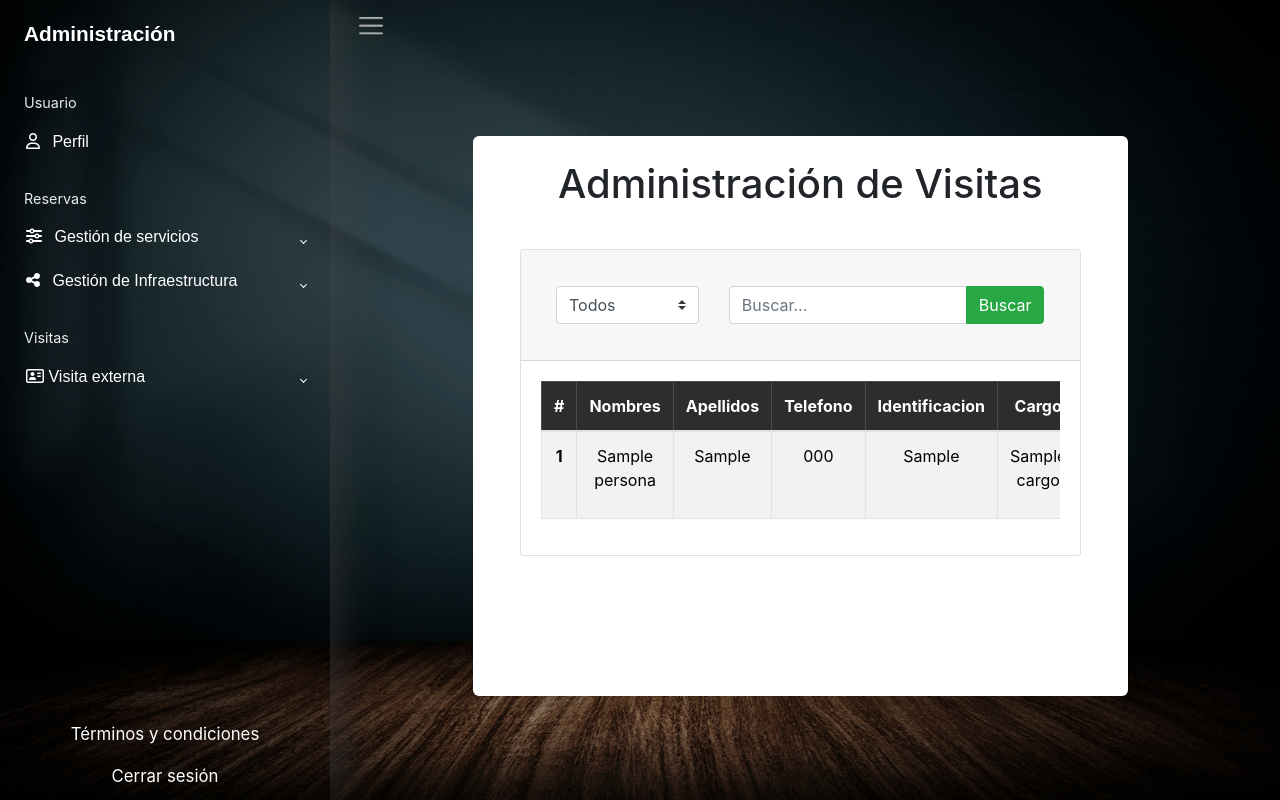
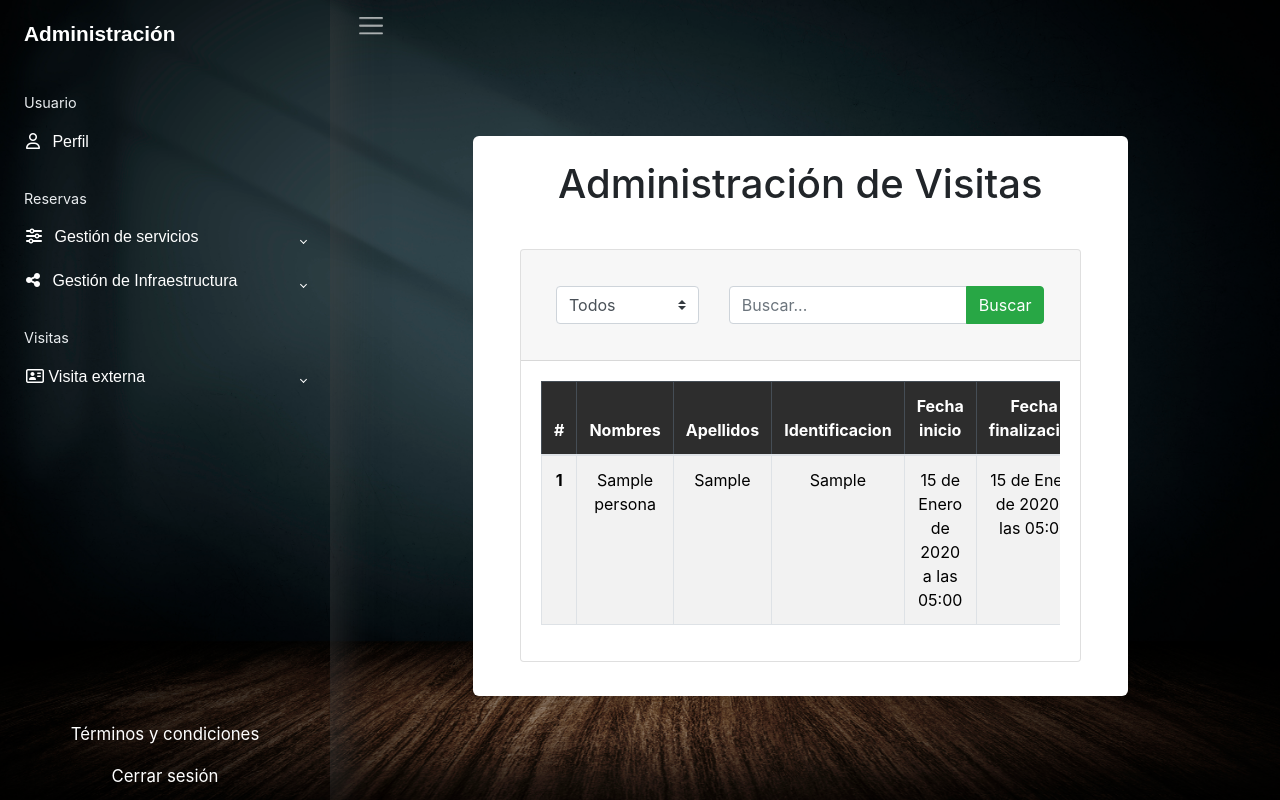
Before and after one commit to Sebastian09io/visitas, a Django app: page /buscar_visita/ in a window 1280 px wide. Run offline with Django 5.2, Linux system fonts and the light colour scheme; tables that the repository leaves empty hold one stand-in row (values such as "Sample post"); some libraries are stand-ins or nearby versions.

Commit message:
datos usuario asist

```diff
--- a/apps/funcionarios/admin.py
+++ b/apps/funcionarios/admin.py
@@ -3,7 +3,7 @@ from .models import TipoDocumento, Cargo, Dependencia, Persona,Genero,Area,Linea
 
 @admin.register(Visita)
 class VisitaAdmin(admin.ModelAdmin):
-    list_display = ('fecha_inicio','fecha_finalizacion','discapacidad','procedencia','grabacion')
+    list_display = ('id_persona','fecha_inicio','fecha_finalizacion','discapacidad','procedencia','grabacion')
 
 @admin.register(VisitaAsistente)
 class VisitaAsistenteAdmin(admin.ModelAdmin):
--- a/apps/visitas/views.py
+++ b/apps/visitas/views.py
@@ -85,28 +85,25 @@ def descargar_excel(request):
     return response
 
 
+
+
 def administrador_visitas(request):
     user = request.user
     try:
         persona = Persona.objects.get(id=user.id)
-        visitas = Visita.objects.filter(persona=persona)  # Obtener visitas relacionadas con la persona
     except Persona.DoesNotExist:
         persona = Persona(user=user)
-        visitas = Visita.objects.none()
 
-    if request.method == 'POST':
-        pass
+    # Obtener todas las visitas y la persona asociada
+    visitas = Visita.objects.prefetch_related('visita_asistente').select_related('id_persona').all().order_by('id')
 
-    personas = Persona.objects.all().order_by('id')  # Ordenar los resultados por 'id'
-    paginator = Paginator(personas, 6)  # Número de usuarios por página
+    # Paginación de las visitas
+    paginator = Paginator(visitas, 5)  # Número de visitas por página
     page_number = request.GET.get('page')
     resultados = paginator.get_page(page_number)
 
     persona_form = PersonaForm(instance=persona)
-    visita_form = VisitaFormulario(instance=visitas.first() if visitas.exists() else None)
-
-    visitas_asistentes = VisitaAsistente.objects.filter(visita__in=visitas)
-
+    visita_form = VisitaFormulario()
 
     context = {
         'persona': persona,
@@ -114,9 +111,11 @@ def administrador_visitas(request):
         'resultados': resultados,
         'persona_form': persona_form,
         'visita_form': visita_form,
-        'visitas_asistentes': visitas_asistentes,
     }
     return render(request, 'administracion/admin_visita.html', context)
+
+
+
 
 
 
@@ -128,30 +127,39 @@ def buscar_visita(request):
     query = request.GET.get('buscar', '')
     estado = request.GET.get('estado', 'todos')
 
-    # Inicializar resultados como una lista vacía
-    resultados = Persona.objects.all()
+    # Inicializar resultados como una lista de todas las visitas
+    resultados = Visita.objects.all()
 
     if query:
-        # Filtrar resultados por coincidencias en varios campos de texto
-        resultados = Persona.objects.filter(
+        # Filtrar resultados por coincidencias en varios campos de texto de Persona
+        personas = Persona.objects.filter(
             Q(identificacion__icontains=query) |
             Q(nombres__icontains=query) |
             Q(apellidos__icontains=query)
         )
+        # Filtrar visitas basadas en las personas encontradas
+        resultados = resultados.filter(id_persona__in=personas)
+
+
 
     # Aplicar filtro de estado de la visita
     if estado == 'habilitados':
-        resultados = resultados.filter(id_visita__estado=True)
+        resultados = resultados.filter(estado=True)
     elif estado == 'inhabilitados':
-        resultados = resultados.filter(id_visita__estado=False)
+        resultados = resultados.filter(estado=False)
 
     # Ordenar los resultados antes de paginar
     resultados = resultados.order_by('id')
+
     # Paginador
-    paginator = Paginator(resultados, 6)  # Número de usuarios por página
+    paginator = Paginator(resultados, 5)  # Número de visitas por página
     page_number = request.GET.get('page')
     resultados = paginator.get_page(page_number)
 
-    context = {'resultados': resultados, 'query': query, 'estado': estado}
+    context = {
+        'resultados': resultados,
+        'query': query,
+        'estado': estado,
+    }
 
     return render(request, 'administracion/admin_visita.html', context)
--- a/template/administracion/admin_visita.html
+++ b/template/administracion/admin_visita.html
@@ -28,6 +28,7 @@
                                     <div class="input-group">
                                         <input type="text" class="form-control" placeholder="Buscar..." name="buscar" value="{{ query }}">
                                         <div class="input-group-append">
+
                                             <button type="submit" class="btn btn-success">Buscar</button>
                                         </div>
                                     </div>
@@ -49,15 +50,13 @@
                                         <th scope="col">#</th>
                                         <th scope="col">Nombres</th>
                                         <th scope="col">Apellidos</th>
-                                        <th scope="col">Telefono</th>
+                                        <th scope="col"  class="d-none">Telefono</th>
                                         <th scope="col">Identificacion</th>
-                                        <th scope="col">Cargo</th>
-                                        <th scope="col">Dependencia</th>
+                                        <th scope="col">Fecha inicio</th>
+                                        <th scope="col">Fecha finalizacion</th>
                                         <th scope="col">Procedencia</th>
                                         <th scope="col" class="d-none">correo</th>
                                         <th scope="col" class="d-none">discapacidad</th>
-                                        <th scope="col" class="d-none">fecha_inicio</th>
-                                        <th scope="col" class="d-none">fecha_finalizacion</th>
                                         <th scope="col" class="d-none">grabacion</th>
                                         <th scope="col" class="d-none">Tipo documento</th>
                                         <th scope="col" class="d-none">Genero</th>
@@ -73,20 +72,19 @@
                                     {% for c in resultados %}
                                     <tr class="draggable-row" data-id="{{ c.id }}">
                                         <th scope="row">{{ forloop.counter }}</th>
-                                        <td>{{ c.nombres }}</td>
-                                        <td>{{ c.apellidos }}</td>
-                                        <td>{{ c.telefono }}</td>
-                                        <td>{{ c.identificacion }}</td>
-                                        <td>{{ c.id_cargo }}</td>
-                                        <td>{{ c.id_dependencia }}</td>
-                                        <td>{{ c.id_visita.procedencia }}</td>
-                                        <td class="d-none">{{ c.correo }}</td>
-                                        <td class="d-none">{{ c.id_visita.discapacidad }}</td>
-                                        <td class="d-none">{{ c.id_visita.fecha_inicio }}</td>
-                                        <td class="d-none">{{ c.id_visita.fecha_finalizacion }}</td>
+                                        <td>{{ c.id_persona.nombres }}</td>
+                                        <td>{{ c.id_persona.apellidos }}</td>
+                                        <td  class="d-none">{{ c.id_persona.telefono }}</td>
+                                        <td>{{ c.id_persona.identificacion }}</td>
+                                        <td>{{ c.fecha_inicio }}</td>
+                                        <td>{{ c.fecha_finalizacion }}</td>
+                                        <td>{{ c.procedencia }}</td>
+                                        <td class="d-none">{{ c.id_persona.correo }}</td>
+                                        <td class="d-none">{{ c.discapacidad }}</td>
+
                                         <td class="d-none">
-                                            <input type="hidden" name="persona_id" value="{{ c.id }}">
-                                            {% if c.id_visita.grabacion %}
+                                            <input type="hidden" name="persona_id" value="{{ c.id_persona.id }}">
+                                            {% if c.grabacion %}
                                             <button  class="btn-accion" type="button" title="Habilitado">
                                                 <img class="btn-estado" src="/static/bootstrap/img/on.png">
                                             </button>
@@ -96,11 +94,11 @@
                                             </button>
                                             {% endif %}
                                         </td>
-                                        <td class="d-none">{{ c.id_tipo_documento }}</td>
-                                        <td class="d-none">{{ c.id_genero }}</td>
-                                        <td class="d-none">{{ c.id_area }}</td>
-                                        <td class="d-none">{{ c.id_linea }}</td>
-                                        <td class="d-none">{{ c.id_ambiente }}</td>
+                                        <td class="d-none">{{ c.id_persona.id_tipo_documento }}</td>
+                                        <td class="d-none">{{ c.id_persona.id_genero }}</td>
+                                        <td class="d-none">{{ c.id_persona.id_area }}</td>
+                                        <td class="d-none">{{ c.id_persona.id_linea }}</td>
+                                        <td class="d-none">{{ c.id_persona.id_ambiente }}</td>
                                         <td class="d-none">
                                             <input type="text" value="No aplica" class="form-control" readonly>
                                         </td>
@@ -108,7 +106,7 @@
 
                                         <td>
                                             <input type="hidden" name="persona_id" value="{{ c.id }}">
-                                            {% if c.id_visita.estado %}
+                                            {% if c.estado %}
                                             <button type="submit" class="btn-accion" title="Habilitado">
                                                 <img class="btn-estado" src="/static/bootstrap/img/on.png">
                                             </button>
@@ -118,7 +116,7 @@
                                             </button>
                                             {% endif %}
                                         </td>
-                                        <td><button type="button" class="btn-ver-mas btn">Ver más</button></td>
+                                        <td><button type="button" class="btn-ver-mas btn" data-id="{{ c.id }}">Ver más</button></td>
                                     </tr>
                                     {% endfor %}
                                 </tbody>
@@ -293,23 +291,34 @@
                             </tr>
                         </thead>
                         <tbody>
-                            {% for v in visitas_asistentes %}
-                                <tr class="draggable-row" data-id="{{ v.id }}">
-                                    <th scope="row">{{ forloop.counter }}</th>
-                                    <td>{{ v.asistente.nombre_asistente }}</td>
-                                    <td>{{ v.asistente.apellidos_asistente }}</td>
-                                    <td>{{ v.asistente.correo_asistente }}</td>
-                                    <td>{{ v.asistente.telefono_asistente }}</td>
-                                    <td>{{ v.asistente.id_tipo_documento_asistente.nombre }}</td>
-                                    <td>{{ v.asistente.identificacion_asistente }}</td>
-                                    <td>{{ v.asistente.procedencia_asistente }}</td>
-                                    <td>{{ v.asistente.discapacidad_asistente }}</td>
-                                    <td>{{ v.asistente.id_genero_asistente.nombre }}</td>
-                                </tr>
+                            {% for visita in resultados %}
+                            <tr>
+                                <td colspan="10">Visita ID: {{ visita.id }}</td>
+                            </tr>
+                                {% for asistente in visita.visita_asistente.all %}
+                                    <tr class="draggable-row" data-id="{{ visita.id }}">
+                                        <th scope="row">{{ forloop.counter }}</th>
+                                        <td>{{ asistente.nombre_asistente }}</td>
+                                        <td>{{ asistente.apellidos_asistente }}</td>
+                                        <td>{{ asistente.correo_asistente }}</td>
+                                        <td>{{ asistente.telefono_asistente }}</td>
+                                        <td>{{ asistente.id_tipo_documento_asistente.nombre }}</td>
+                                        <td>{{ asistente.identificacion_asistente }}</td>
+                                        <td>{{ asistente.procedencia_asistente }}</td>
+                                        <td>{{ asistente.discapacidad_asistente }}</td>
+                                        <td>{{ asistente.id_genero_asistente.nombre }}</td>
+                                    </tr>
+                                {% empty %}
+                                    <tr>
+                                        <td colspan="10">No hay asistentes registrados para esta visita.</td>
+                                    </tr>
+                                {% endfor %}
                             {% endfor %}
                         </tbody>
+
                     </table>
                 </div>
+
 
 
 
@@ -362,17 +371,17 @@
                 const apellidos = row.querySelector('td:nth-child(3)').textContent;
                 const telefono = row.querySelector('td:nth-child(4)').textContent;
                 const identificacion = row.querySelector('td:nth-child(5)').textContent;
+                const fecha_inicio = row.querySelector('td:nth-child(6)').textContent;
+                const fecha_finalizacion = row.querySelector('td:nth-child(7)').textContent;
                 const procedencia = row.querySelector('td:nth-child(8)').textContent;
                 const correo = row.querySelector('td:nth-child(9)').textContent;
                 const discapacidad = row.querySelector('td:nth-child(10)').textContent;
-                const fecha_inicio = row.querySelector('td:nth-child(11)').textContent;
-                const fecha_finalizacion = row.querySelector('td:nth-child(12)').textContent;
-                const grabacion = row.querySelector('td:nth-child(13)').innerHTML;
-                const tipodocumento = row.querySelector('td:nth-child(14)').textContent;
-                const genero = row.querySelector('td:nth-child(15)').textContent;
-                const area = row.querySelector('td:nth-child(16)').textContent;
-                const linea = row.querySelector('td:nth-child(17)').textContent;
-                const ambiente = row.querySelector('td:nth-child(18)').textContent;
+                const grabacion = row.querySelector('td:nth-child(11)').innerHTML;
+                const tipodocumento = row.querySelector('td:nth-child(12)').textContent;
+                const genero = row.querySelector('td:nth-child(13)').textContent;
+                const area = row.querySelector('td:nth-child(14)').textContent;
+                const linea = row.querySelector('td:nth-child(15)').textContent;
+                const ambiente = row.querySelector('td:nth-child(16)').textContent;
 
                 document.getElementById('nombres').value = nombres;
                 document.getElementById('apellidos').value = apellidos;
--- a/template/usuarios_prueba.txt
+++ b/template/usuarios_prueba.txt
@@ -77,4 +77,5 @@ modal con toda la informacional final botones aprobar rechazar
 correo de pendiente o confirmacion de visita
 correo de aprobado o no de parte administracion
 error al usar correo asistente repetido
-cuadro para fecha con js
+filtros
+traer asistentes
```
Also changed, not shown: 2 other files.
